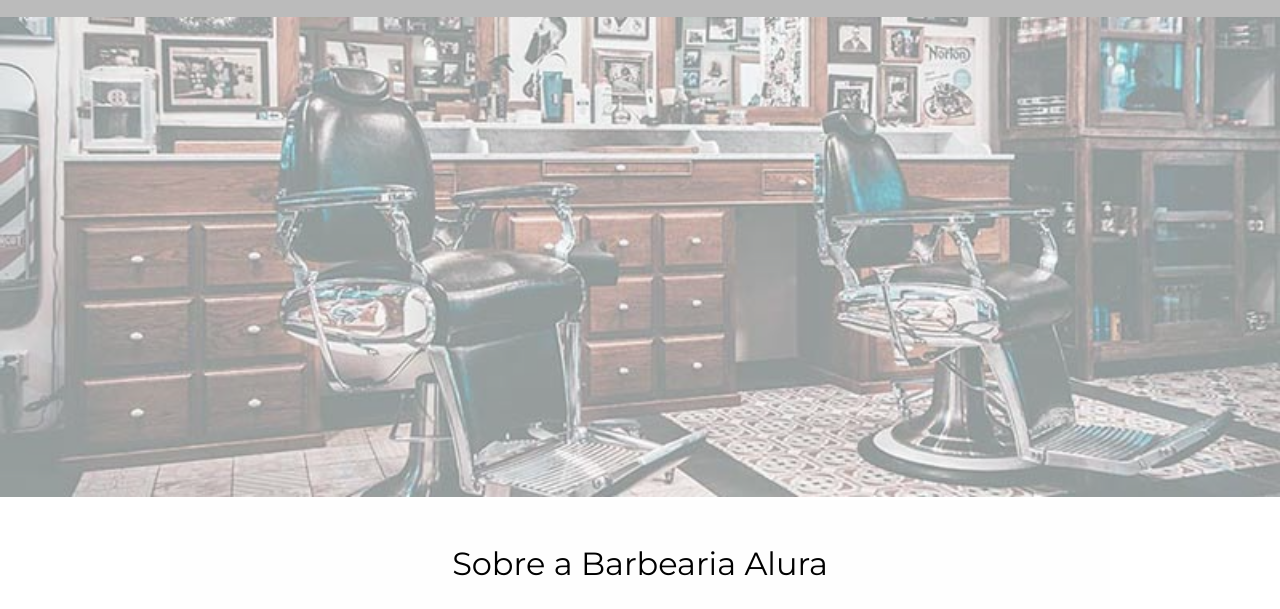
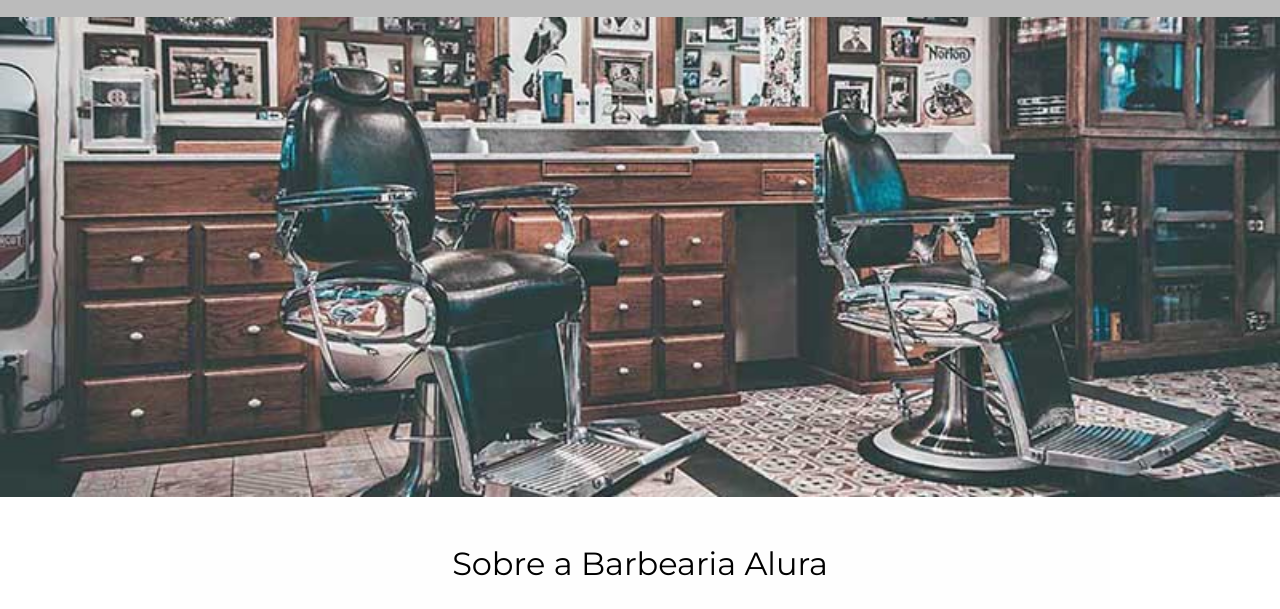
Before and after one commit to Raphael-Ramalho/Barbearia-Alura, a plain HTML site: page index.html in a window 1280 px wide. Shown: the part 176-785 px from the top of the page. Drawn offline with Linux system fonts and the light colour scheme.

Commit message:
Update style.css

```diff
--- a/style.css
+++ b/style.css
@@ -164,8 +164,6 @@ footer {
 /*Css da pagina inicial*/
 .banner {
     width: 100%;
-    opacity: 0.5;
-    background-color: black;
 }
 
 .titulo-principal {
```
